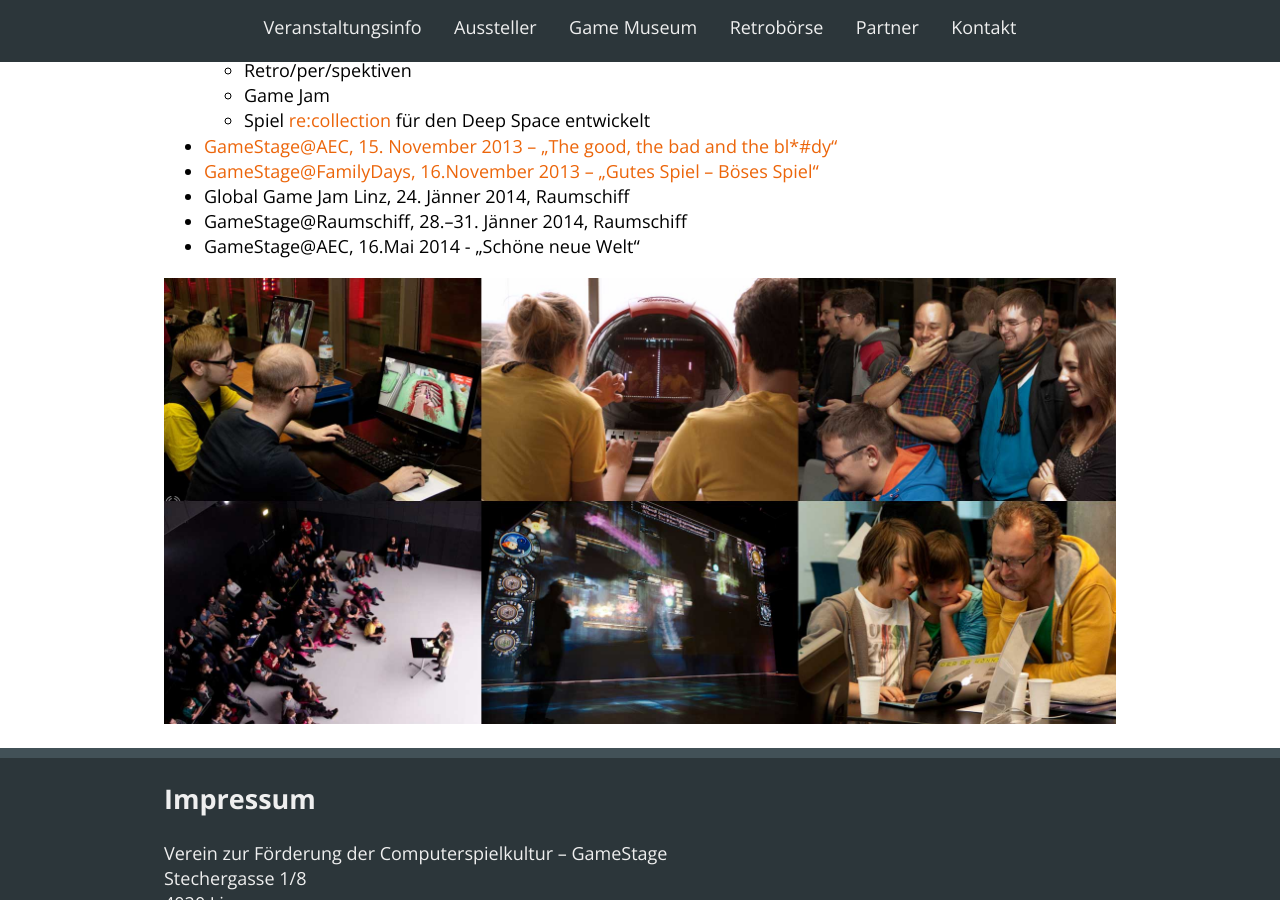
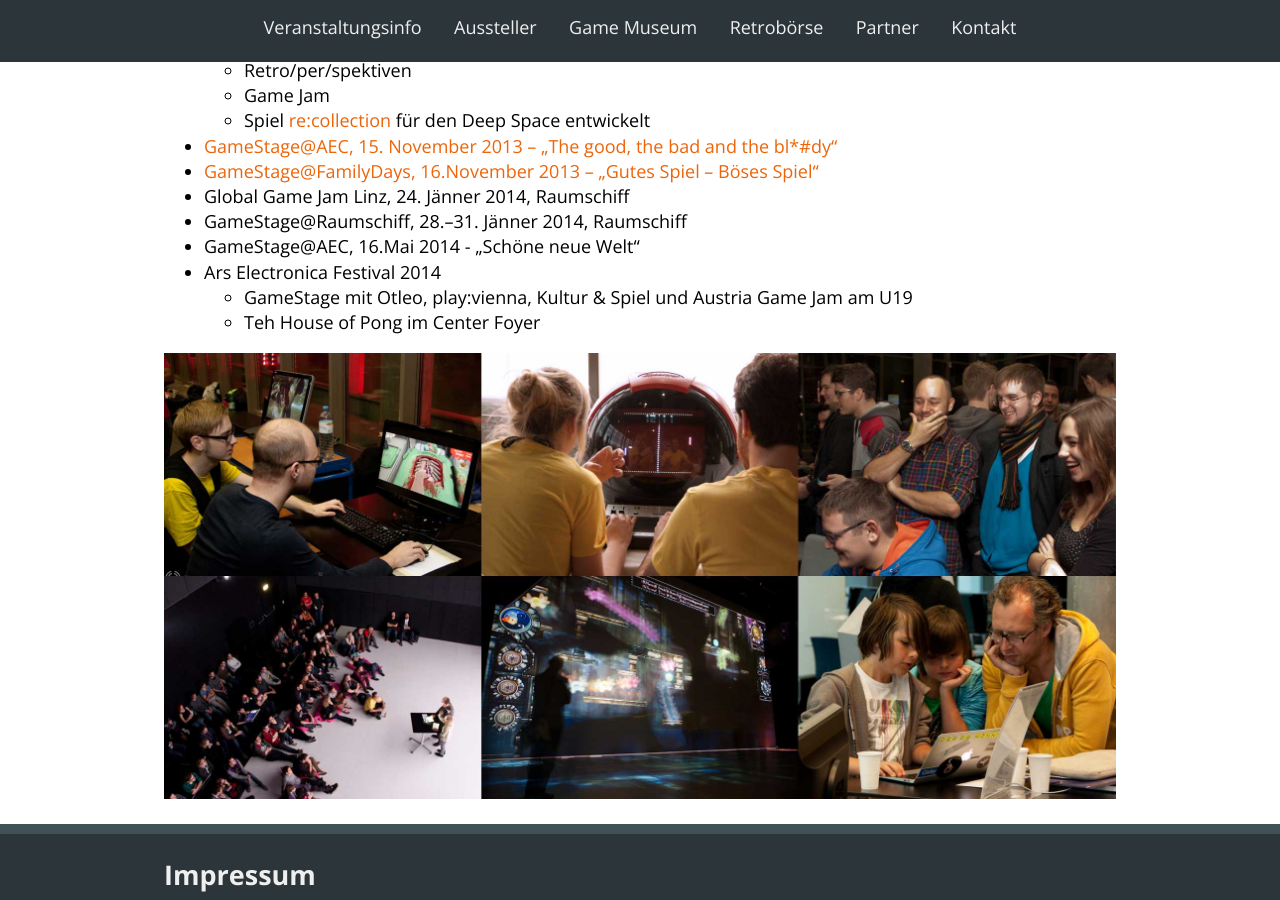
Before and after one commit to Lorti/gsexpo, a Jekyll site: the page built from index.html, in a window 1280 px wide and 900 px high, scrolled down 5972 px. Built offline with Jekyll 4.4.1, drawn with Linux system fonts in a browser that asks for light colours; nearby versions of some CDN libraries; Markdown is read by kramdown in place of the engine named in the settings.

Commit message:
Update activities.markdown

```diff
--- a/_includes/activities.markdown
+++ b/_includes/activities.markdown
@@ -20,6 +20,9 @@
 * Global Game Jam Linz, 24. Jänner 2014, Raumschiff
 * GameStage@Raumschiff, 28.–31. Jänner 2014, Raumschiff
 * GameStage@AEC, 16.Mai 2014 - „Schöne neue Welt“
+* Ars Electronica Festival 2014
+  - GameStage mit Otleo, play:vienna, Kultur & Spiel und Austria Game Jam am U19
+  - Teh House of Pong im Center Foyer
 
 
 
```
